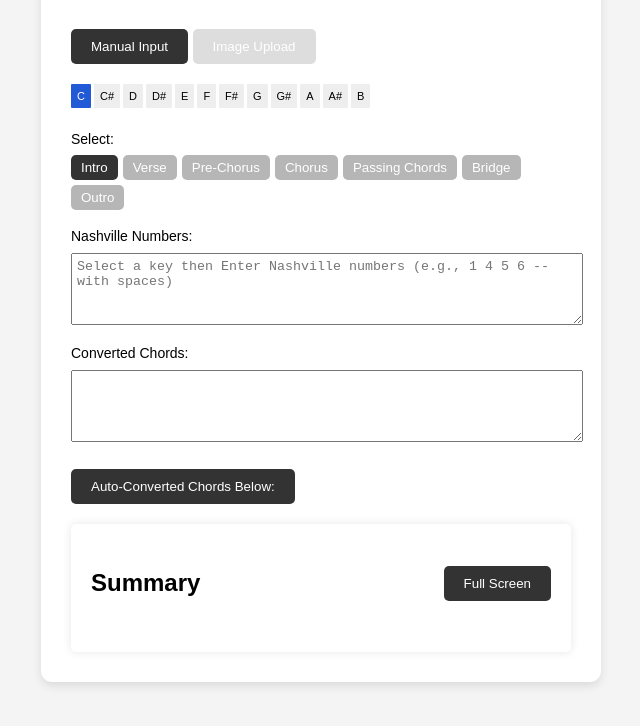
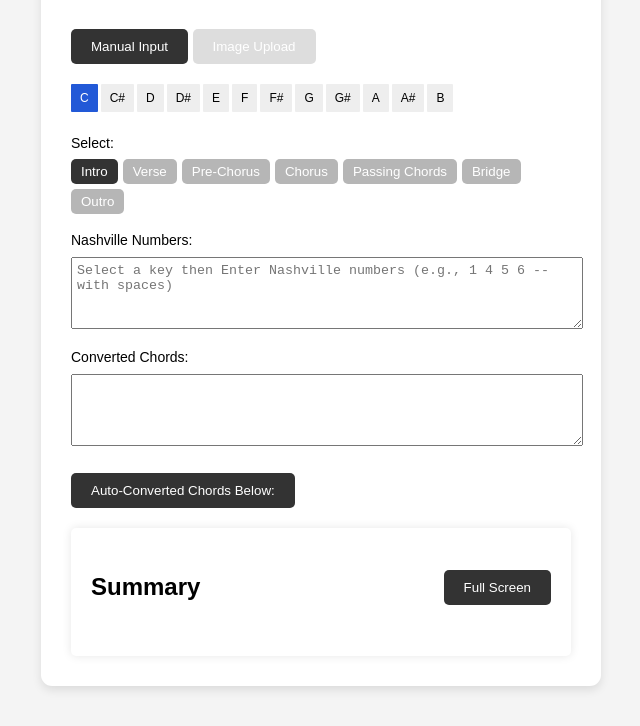
Before and after one commit to unjelawgelo/n2c, a plain HTML site: page index.html in a window 1280 px wide. Shown: the part 177-903 px from the top of the page, without its empty margins (319-959 px from the left). Drawn offline with Linux system fonts and the light colour scheme.

Commit message:
Update styles.css

```diff
--- a/styles.css
+++ b/styles.css
@@ -176,8 +176,8 @@ body {
     background: #eeeeee;
     color: black;
     border: none;
-    padding: 6px 6px; /* Reduce padding */
-    font-size: 11px; /* Decrease font size */
+    padding: 7px 9px; /* Reduce padding */
+    font-size: 12px; /* Decrease font size */
     cursor: pointer;
     border-radius: 1px;
     transition: 0.3s;
```
